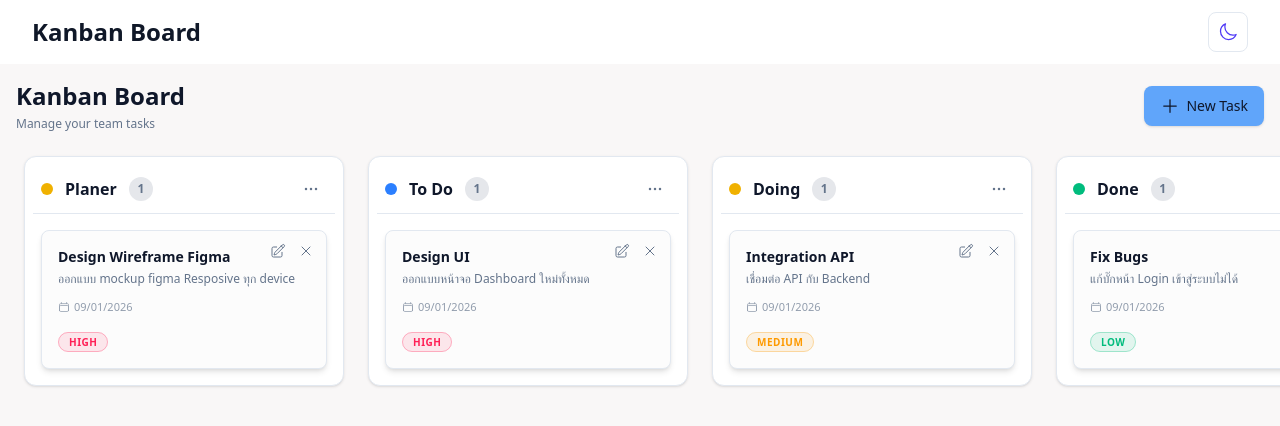
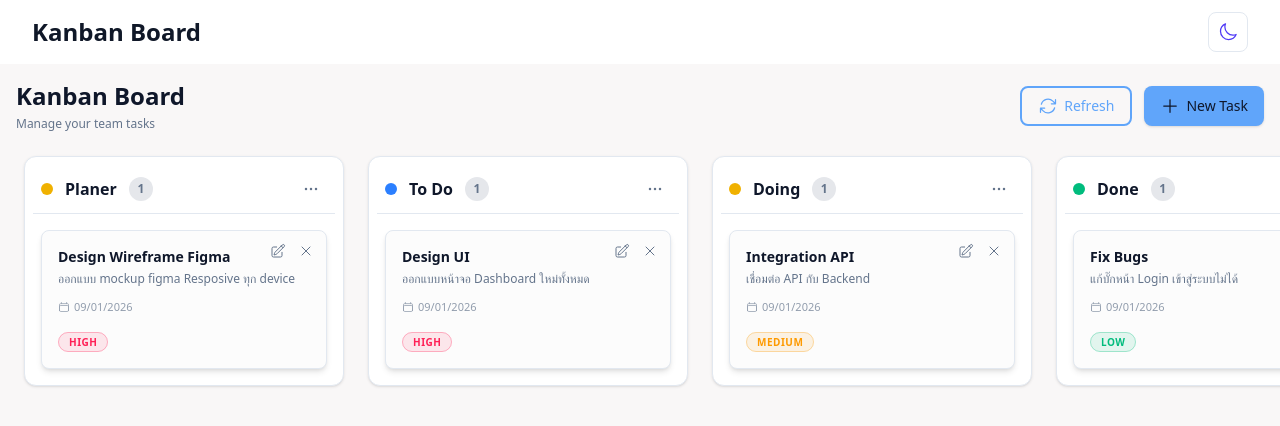
Before and after one commit to phraewchuthamat/task-board-react, a React (Vite) app: page / in a window 1280 px wide. Shown: the top 426 px of the page. Built offline with nearby package versions, Linux system fonts and the light colour scheme.

Commit message:
Add fearture Refresh Button in board

```diff
--- /dev/null
+++ b/src/components/TaskList/index.js
@@ -0,0 +1 @@
+export { default as TaskList } from './TaskList'
--- a/src/components/board/BoardHeader.jsx
+++ b/src/components/board/BoardHeader.jsx
@@ -1,11 +1,12 @@
 import { memo } from 'react'
 import { PlusIcon } from '@heroicons/react/24/outline'
 import Button from '../ui/Button'
+import RefreshButton from '../ui/RefreshButton'
 
 function BoardHeader({ onNew }) {
     return (
-        <>
         <div className="flex items-center justify-between p-4">
+            {/* ส่วนหัวข้อ (ซ้าย) */}
             <div>
                 <h1 className="text-2xl font-bold text-app-text">
                     Kanban Board
@@ -15,12 +16,16 @@ function BoardHeader({ onNew }) {
                 </p>
             </div>
 
+            {/* ส่วนปุ่ม (ขวา) - คลุมด้วย div เพื่อจัดกลุ่ม */}
+            <div className="flex items-center gap-3">
+                <RefreshButton />
+
                 <Button variant="primary" size="md" onClick={onNew}>
                     <PlusIcon className="w-5 h-5 mr-1.5" />
                     New Task
                 </Button>
             </div>
-        </>
+        </div>
     )
 }
 
--- /dev/null
+++ b/src/components/column/index.js
@@ -0,0 +1 @@
+export { default as TaskColumn } from './TaskColumn'
--- a/src/components/ui/RefreshButton.jsx
+++ b/src/components/ui/RefreshButton.jsx
@@ -1,7 +1,22 @@
+import { useTask } from '../../hooks/useTask'
 import Button from './Button'
+import { ArrowPathIcon } from '@heroicons/react/24/outline'
 
 const RefreshButton = () => {
-    return <Button>Refresh</Button>
+    const { refetchTask, isLoading } = useTask()
+
+    return (
+        <Button
+            variant="outline"
+            size="md"
+            onClick={refetchTask}
+            disabled={isLoading}
+            className={isLoading ? 'animate-spin' : ''}
+        >
+            <ArrowPathIcon className="w-5 h-5 mr-1.5" />
+            {isLoading ? 'Refreshing...' : 'Refresh '}
+        </Button>
+    )
 }
 
 export default RefreshButton
--- a/src/contexts/TaskContext.jsx
+++ b/src/contexts/TaskContext.jsx
@@ -33,14 +33,18 @@ export default function TaskProvider({ children }) {
     useEffect(() => {
         const fetchTasks = async () => {
             setIsLoading(true)
-            await new Promise((resolve) => setTimeout(resolve, 1000))
+            try {
+                await new Promise((resolve) => setTimeout(resolve, 1000))
 
-            const saved = localStorage.getItem('todos')
-            const initialData = saved ? JSON.parse(saved) : taskDefault
+                const saved = localStorage.getItem('todos')
+                const initialData = saved ? JSON.parse(saved) : taskDefault
 
-            dispatch({ type: TASK_ACTIONS.INIT_TASK, payload: initialData })
-
-            setIsLoading(false)
+                dispatch({ type: TASK_ACTIONS.INIT_TASK, payload: initialData })
+            } catch (error) {
+                console.log('Fteching Data error:', error)
+            } finally {
+                setIsLoading(false)
+            }
         }
 
         fetchTasks()
@@ -96,6 +100,26 @@ export default function TaskProvider({ children }) {
         dispatch({ type: TASK_ACTIONS.CLEAR_TASK })
     }, [dispatch])
 
+    const refetchTask = useCallback(async () => {
+        setIsLoading(true)
+        try {
+            await new Promise((resolve) => setTimeout(resolve, 1000))
+
+            const saved = localStorage.getItem('todos')
+            const data = saved ? JSON.parse(saved) : taskDefault
+
+            dispatch({ type: TASK_ACTIONS.INIT_TASK, payload: data })
+        } catch (error) {
+            console.error('Fetch error:', error)
+        } finally {
+            setIsLoading(false)
+        }
+    }, [dispatch])
+
+    useEffect(() => {
+        refetchTask()
+    }, [refetchTask])
+
     const addColumn = useCallback((title, color) => {
         if (!title || !title.trim()) return
 
@@ -127,8 +151,10 @@ export default function TaskProvider({ children }) {
     }, [])
 
     useEffect(() => {
-        localStorage.setItem('board_columns', JSON.stringify(columns))
-    }, [columns])
+        if (!isLoading) {
+            localStorage.setItem('todos', JSON.stringify(taskItems))
+        }
+    }, [taskItems, isLoading])
 
     const contextValue = useMemo(
         () => ({
@@ -138,6 +164,7 @@ export default function TaskProvider({ children }) {
             updateTask,
             removeFromTask,
             clearTask,
+            refetchTask,
             moveTask,
             columns,
             addColumn,
@@ -151,6 +178,7 @@ export default function TaskProvider({ children }) {
             updateTask,
             removeFromTask,
             clearTask,
+            refetchTask,
             moveTask,
             columns,
             addColumn,
```
Lines whose indentation alone changed are shown as unchanged.
